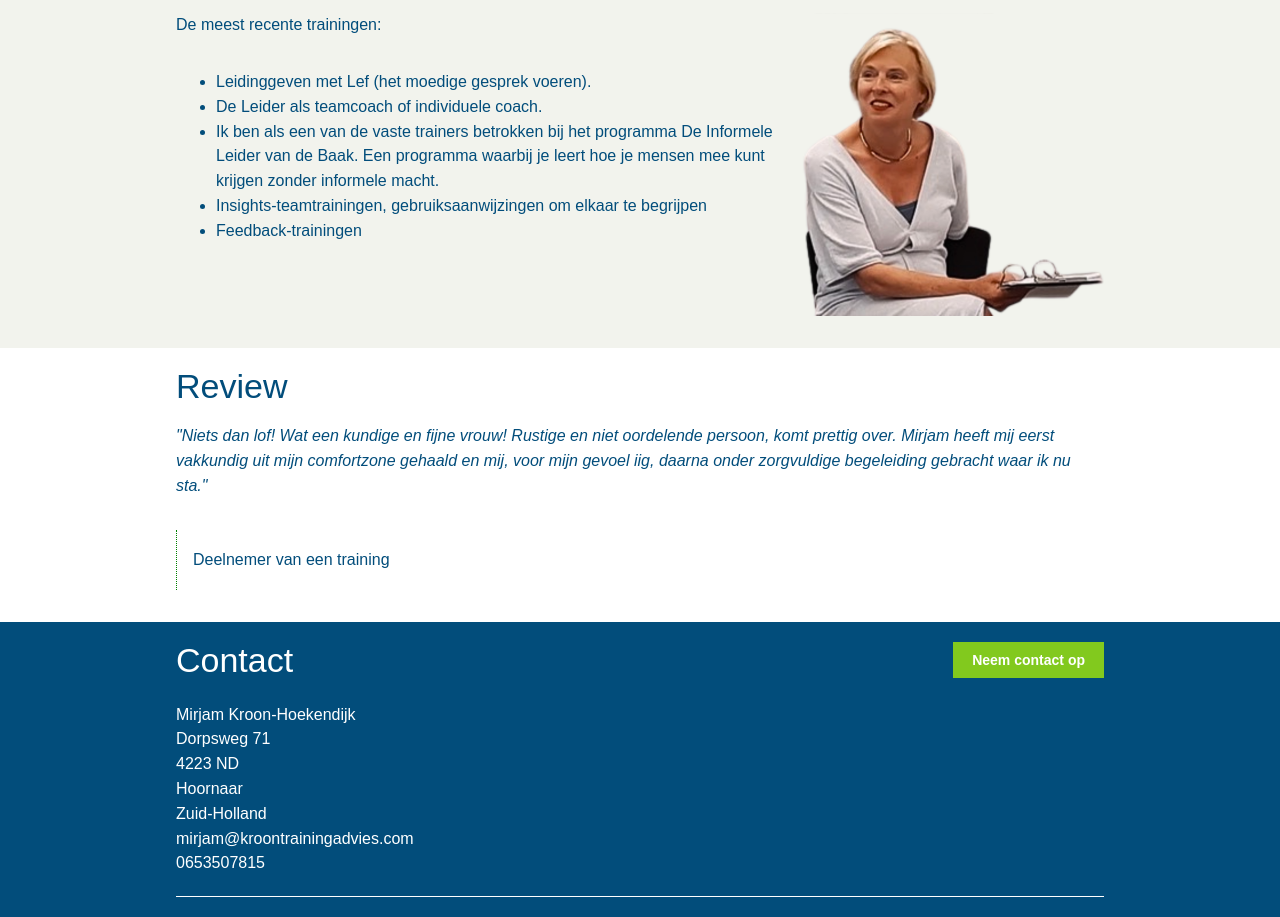
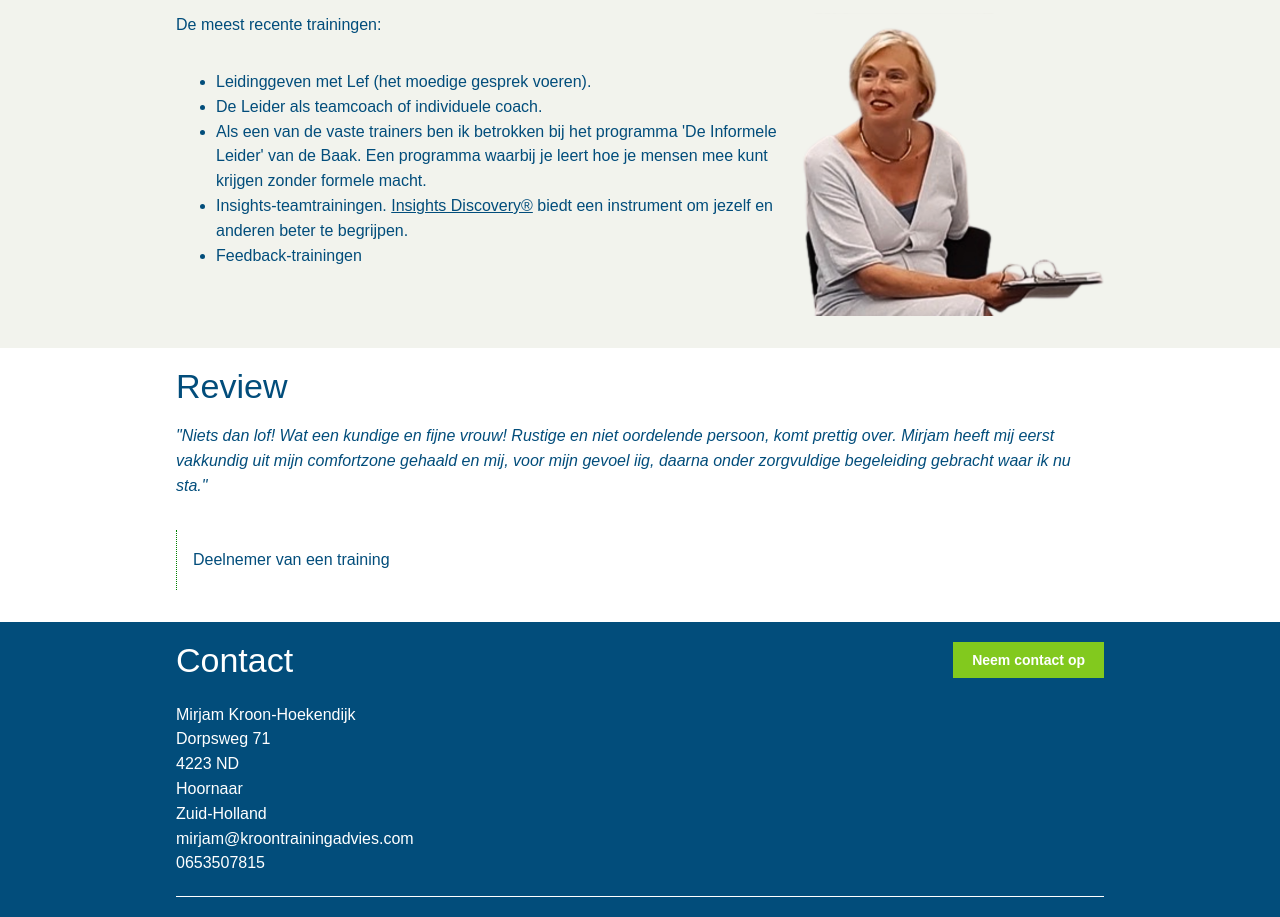
Before and after one commit to Joram3000/mirjamwebsite, a React (Vite) app: page /training in a window 1280 px wide. Shown: the part 1060-1977 px from the top of the page. Built offline with nearby package versions, Linux system fonts and the light colour scheme; the HTML template or start-up script is replaced by a standard one.

Commit message:
text updates

```diff
--- a/src/pages/About/index.tsx
+++ b/src/pages/About/index.tsx
@@ -54,7 +54,7 @@ const MirjamKroonAbout: React.FC = () => {
     {
       img: samenwerkingsPartner4,
       name: "Leiderschip",
-      text: "Voor Leiderschip verzorg ik trainingen “de Leider als teamcoach” en de “leider als individuele coach”en begeleid ik teams. Leiderschip ontwerpt inhoudelijk sterke programma’s waarin deelnemers methodes leren die werken.",
+      text: "Voor Leiderschip verzorg ik trainingen 'Leider als teamcoach' en 'Leider als individuele coach' en begeleid ik teams. Leiderschip ontwerpt inhoudelijk sterke programma’s waarin deelnemers methodes leren die werken.",
       link: "",
     },
   ];
@@ -214,7 +214,7 @@ const MirjamKroonAbout: React.FC = () => {
             ontwerpen die het verschil kunnen maken.
           </Text>
           <Text pb="lg">
-            Ik breng een rijke gereedschapskist mee vanuit mijn scholing en
+            Ik breng een rijk gevulde gereedschapskist mee vanuit mijn scholing en
             jarenlange ervaring: o.a. Sociologie, Systemisch werken (Hellinger
             en Marijke Spanjersbergen), Deep democracy (level 1-4),
             internationaal gecertificeerd NLP trainer, De Maskermaker,
--- a/src/pages/Coaching/index.tsx
+++ b/src/pages/Coaching/index.tsx
@@ -223,7 +223,9 @@ const MirjamKroonCoaching: React.FC = () => {
               </Text>
             </Stack>
             <Stack p="md" bg={theme.colors.custom[2]}>
-              <Title order={2}>Myers-Briggs Type-indicator</Title>
+              <Title id="myers-briggs" order={2}>
+                Myers-Briggs Type-indicator
+              </Title>
               <Text>
                 Ook de Myers-Briggs Type-indicator (step 2) is net zoals de
                 Insights Discovery® gebaseerd op het gedachtegoed van Gustav
--- a/src/pages/Contact/index.tsx
+++ b/src/pages/Contact/index.tsx
@@ -28,8 +28,8 @@ const MirjamKroonContact: React.FC = () => {
 
           <Stack justify="flex-start">
             <Text>
-              Benieuwd naar wat ik voor jouw organisatie kan betekenen? Neem
-              gerust vrijblijvend contact op om te kijken wat mogelijk is.
+              Benieuwd naar wat ik voor jou of jouw organisatie kan betekenen?
+              Neem gerust contact op om te kijken wat mogelijk is.
             </Text>
             <Text>
               Mirjam Kroon-Hoekendijk
--- a/src/pages/Training/index.tsx
+++ b/src/pages/Training/index.tsx
@@ -12,6 +12,7 @@ import {
 import plaatje from "../../../public/assets/images/IMG_45522.webp";
 import training from "../../../public/assets/images/training.png";
 import ClientReview from "../../components/ClientReview";
+import { Link } from "react-router-dom";
 
 const MirjamKroonTraining: React.FC = () => {
   const theme = useMantineTheme();
@@ -68,16 +69,23 @@ const MirjamKroonTraining: React.FC = () => {
                 </li>
                 <li>
                   <Text>
-                    Ik ben als een van de vaste trainers betrokken bij het
-                    programma De Informele Leider van de Baak. Een programma
+                    Als een van de vaste trainers ben ik betrokken bij het
+                    programma 'De Informele Leider' van de Baak. Een programma
                     waarbij je leert hoe je mensen mee kunt krijgen zonder
-                    informele macht.
+                    formele macht.
                   </Text>
                 </li>
                 <li>
                   <Text>
-                    Insights-teamtrainingen, gebruiksaanwijzingen om elkaar te
-                    begrijpen
+                    Insights-teamtrainingen.{" "}
+                    <Link
+                      style={{ color: theme.colors.custom[1] }}
+                      to="/coaching"
+                    >
+                      Insights Discovery®
+                    </Link>{" "}
+                    biedt een instrument om jezelf en anderen beter te
+                    begrijpen.
                   </Text>
                 </li>
                 <li>
```
